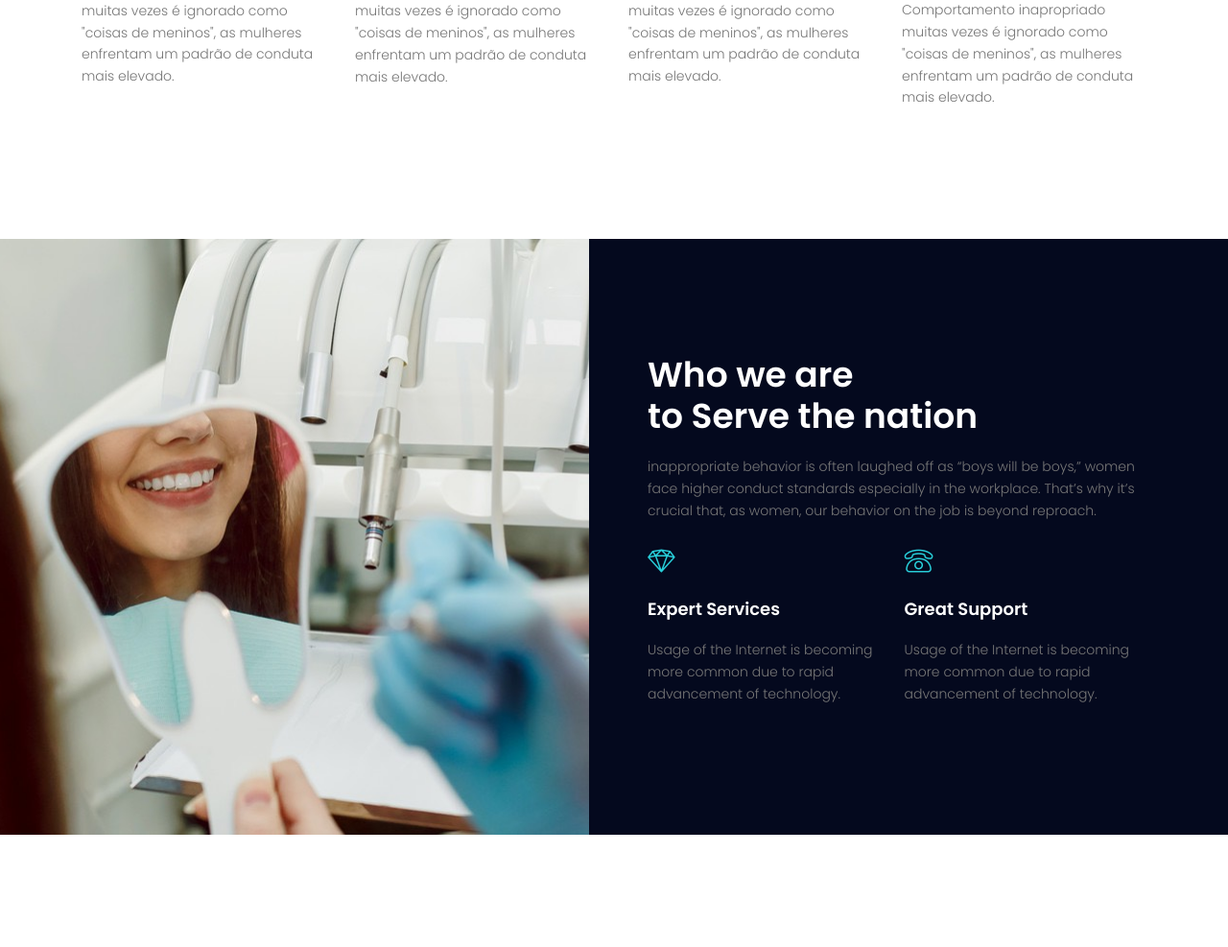
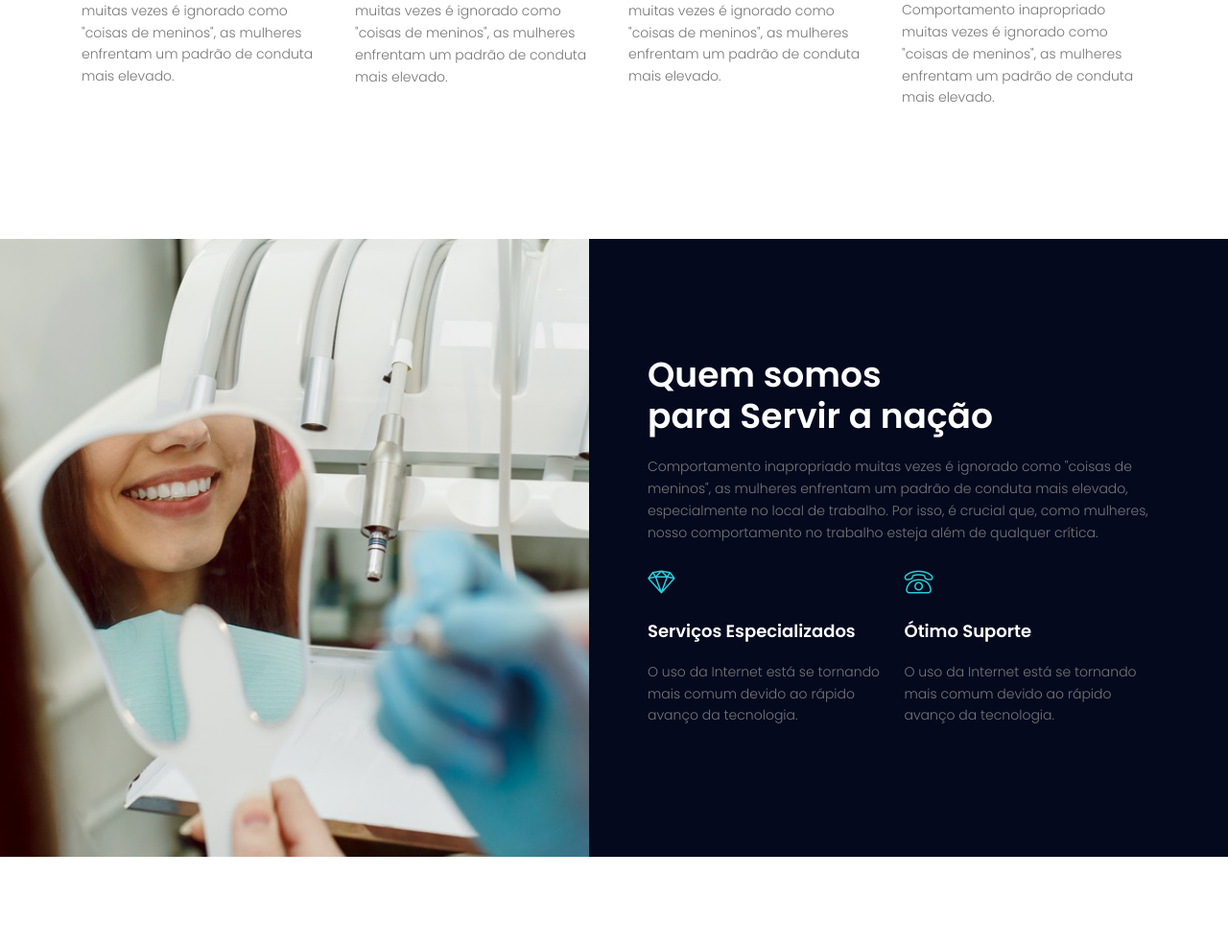
Before and after one commit to GustaSoier/Clinica-Dentista, a Laravel app: page / in a window 1280 px wide. Shown: the part 1576-2563 px from the top of the page at 96% size. Run offline with Laravel 9, Linux system fonts and the light colour scheme; some libraries are stand-ins or nearby versions.

Commit message:
PHP
Feita a tradução da home-about Area

```diff
--- a/clinicadentista/resources/views/site/home.blade.php
+++ b/clinicadentista/resources/views/site/home.blade.php
@@ -126,31 +126,29 @@
             <div class="row align-items-center justify-content-end">
                 <div class="col-lg-6 no-padding home-about-right">
                     <h1 class="text-white">
-                        Who we are <br>
-                        to Serve the nation
+                        Quem somos <br>
+                        para Servir a nação
                     </h1>
                     <p>
-                        inappropriate behavior is often laughed off as “boys will be boys,” women face higher conduct
-                        standards especially in the workplace. That’s why it’s crucial that, as women, our behavior on the
-                        job is beyond reproach.
+                        Comportamento inapropriado muitas vezes é ignorado como "coisas de meninos", as mulheres enfrentam um padrão de conduta mais elevado, especialmente no local de trabalho. Por isso, é crucial que, como mulheres, nosso comportamento no trabalho esteja além de qualquer crítica.
                     </p>
                     <div class="row no-gutters">
                         <div class="single-services col">
                             <span class="lnr lnr-diamond"></span>
                             <a href="#">
-                                <h4 class="text-white">Expert Services</h4>
+                                <h4 class="text-white">Serviços Especializados</h4>
                             </a>
                             <p>
-                                Usage of the Internet is becoming more common due to rapid advancement of technology.
+                                O uso da Internet está se tornando mais comum devido ao rápido avanço da tecnologia.
                             </p>
                         </div>
                         <div class="single-services col">
                             <span class="lnr lnr-phone"></span>
                             <a href="#">
-                                <h4 class="text-white">Great Support</h4>
+                                <h4 class="text-white">Ótimo Suporte</h4>
                             </a>
                             <p>
-                                Usage of the Internet is becoming more common due to rapid advancement of technology.
+                                O uso da Internet está se tornando mais comum devido ao rápido avanço da tecnologia.
                             </p>
                         </div>
                     </div>
```
